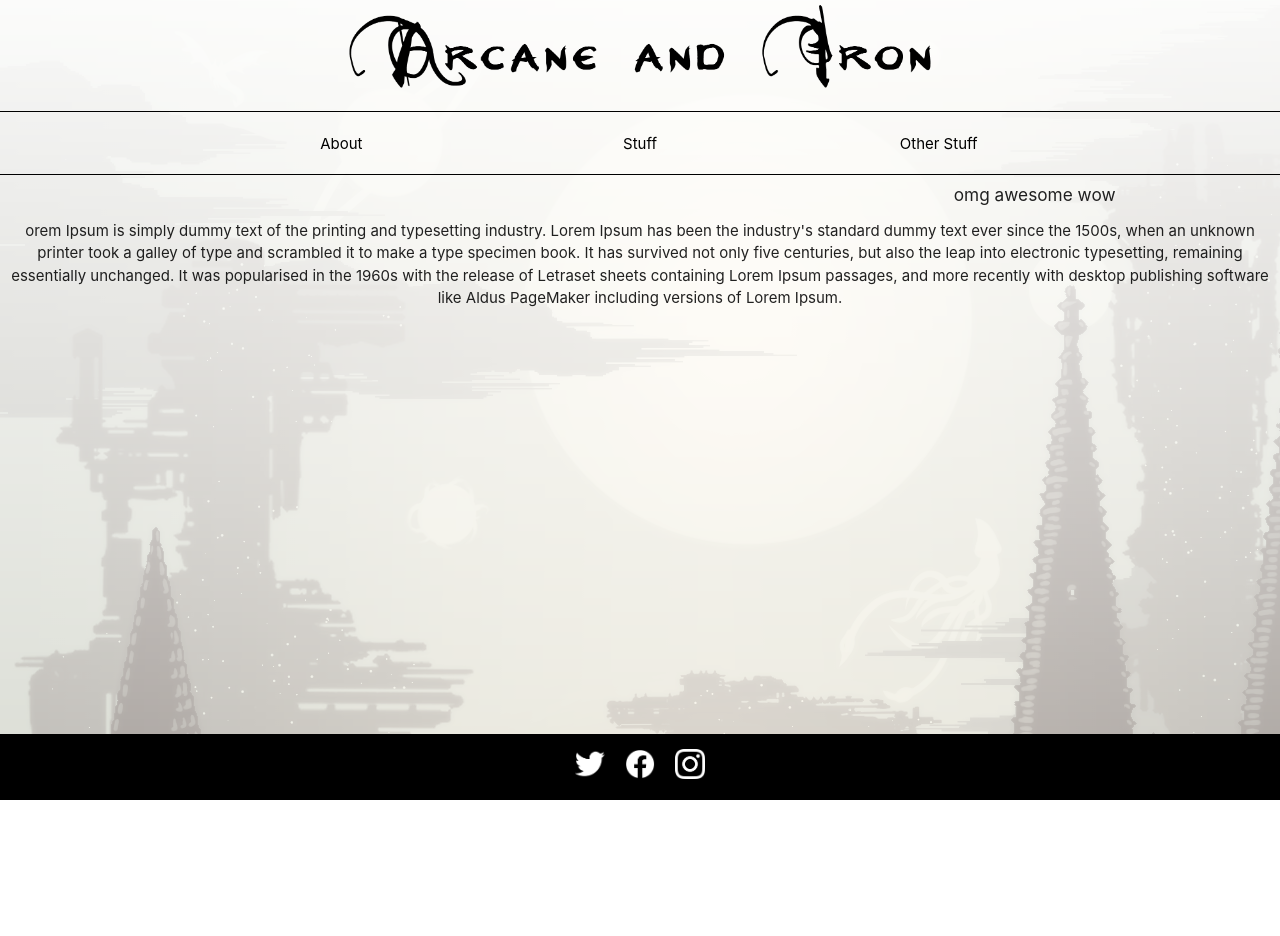
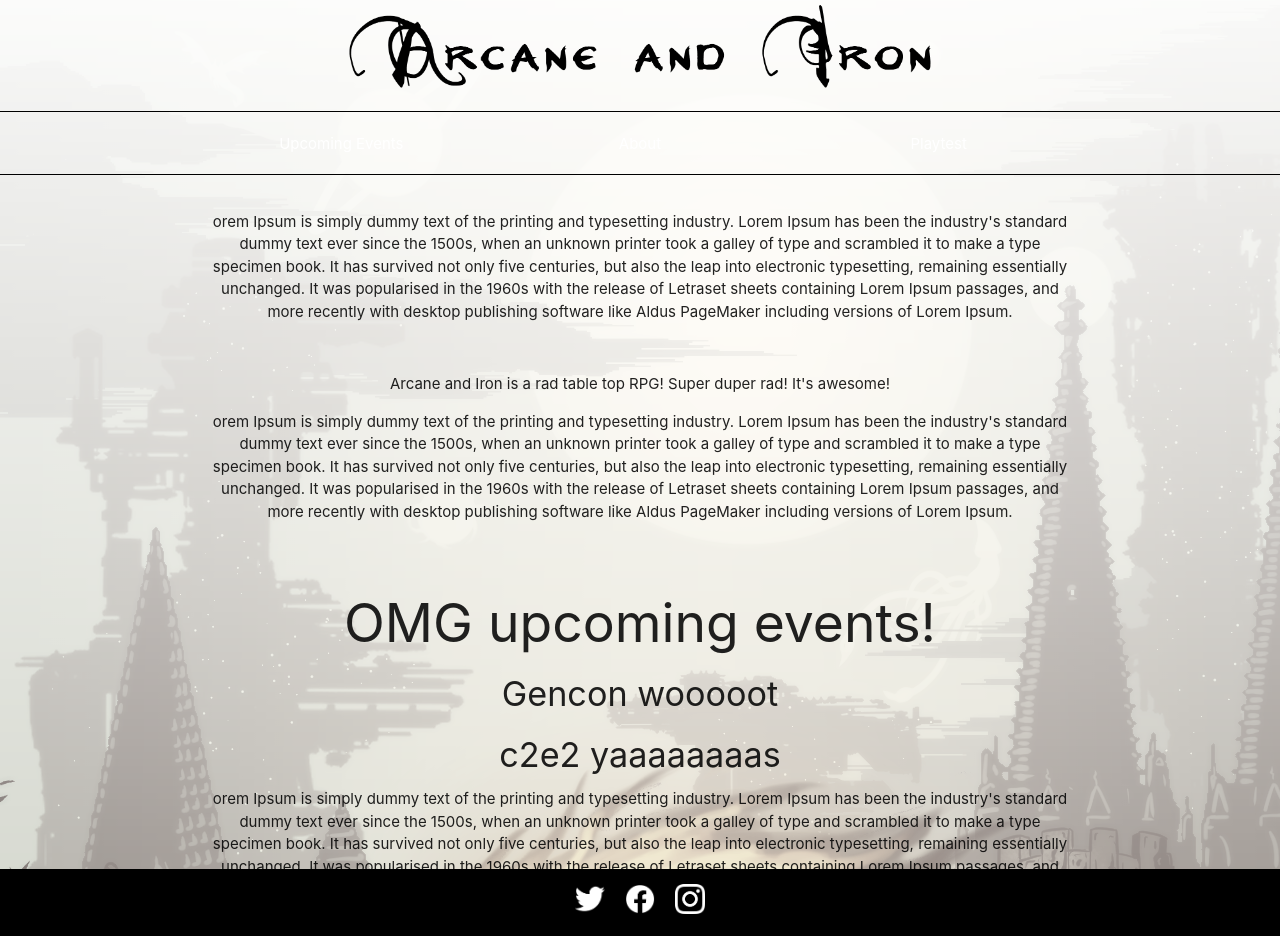
Before and after one commit to noracbyrd/arcaneandiron, a React (Create React App) app in the folder client/: page / in a window 1280 px wide. Before the commit the page ends 800 px from the top, so only its background shows below. Built offline with nearby package versions, Linux system fonts and the light colour scheme.

Commit message:
incorporated animated scroll feature

```diff
--- a/client/package.json
+++ b/client/package.json
@@ -8,7 +8,8 @@
     "@testing-library/user-event": "^7.2.1",
     "react": "^16.12.0",
     "react-dom": "^16.12.0",
-    "react-scripts": "3.3.1"
+    "react-scripts": "3.3.1",
+    "react-scroll": "^1.7.16"
   },
   "scripts": {
     "start": "react-scripts start",
--- a/client/src/App.js
+++ b/client/src/App.js
@@ -2,17 +2,32 @@ import React from 'react';
 import Logo from './components/Logo'
 import Footer from './components/Footer'
 import Nav from './components/Nav'
+import About from './components/About'
+import Events from './components/Events'
 import './App.css';
 
 function App() {
   return (
     <div className="App">
-      <Logo/>
-      <Nav/>
-      <div>
-        <h6>omg awesome wow</h6>
-        <p>orem Ipsum is simply dummy text of the printing and typesetting industry. Lorem Ipsum has been the industry's standard dummy text ever since the 1500s, when an unknown printer took a galley of type and scrambled it to make a type specimen book. It has survived not only five centuries, but also the leap into electronic typesetting, remaining essentially unchanged. It was popularised in the 1960s with the release of Letraset sheets containing Lorem Ipsum passages, and more recently with desktop publishing software like Aldus PageMaker including versions of Lorem Ipsum.</p>
+      <Logo />
+      <Nav />
+      <div className='container'>
+        <div className='row'>
+          <div className='col s12'>
+            <p>orem Ipsum is simply dummy text of the printing and typesetting industry. Lorem Ipsum has been the industry's standard dummy text ever since the 1500s, when an unknown printer took a galley of type and scrambled it to make a type specimen book. It has survived not only five centuries, but also the leap into electronic typesetting, remaining essentially unchanged. It was popularised in the 1960s with the release of Letraset sheets containing Lorem Ipsum passages, and more recently with desktop publishing software like Aldus PageMaker including versions of Lorem Ipsum.</p>
+          </div>
         </div>
+        <div className='row'>
+          <div className='col s12'>
+            <About />
+          </div>
+        </div>
+        <div className='row'>
+          <div className='col s12'>
+            <Events />
+          </div>
+        </div>
+      </div>
       <Footer />
     </div>
   );
--- /dev/null
+++ b/client/src/components/About/index.js
@@ -0,0 +1,12 @@
+import React from 'react'
+
+function About(props) {
+    return (
+        <div id='about'>
+            <p>Arcane and Iron is a rad table top RPG! Super duper rad! It's awesome!</p>
+            <p>orem Ipsum is simply dummy text of the printing and typesetting industry. Lorem Ipsum has been the industry's standard dummy text ever since the 1500s, when an unknown printer took a galley of type and scrambled it to make a type specimen book. It has survived not only five centuries, but also the leap into electronic typesetting, remaining essentially unchanged. It was popularised in the 1960s with the release of Letraset sheets containing Lorem Ipsum passages, and more recently with desktop publishing software like Aldus PageMaker including versions of Lorem Ipsum.</p>
+        </div>
+    )
+}
+
+export default About
--- /dev/null
+++ b/client/src/components/Events/index.js
@@ -0,0 +1,14 @@
+import React from 'react'
+
+function Events(props) {
+    return (
+        <div id='events'>
+            <h2>OMG upcoming events!</h2>
+            <h4>Gencon wooooot</h4>
+            <h4>c2e2 yaaaaaaaas</h4>
+            <p>orem Ipsum is simply dummy text of the printing and typesetting industry. Lorem Ipsum has been the industry's standard dummy text ever since the 1500s, when an unknown printer took a galley of type and scrambled it to make a type specimen book. It has survived not only five centuries, but also the leap into electronic typesetting, remaining essentially unchanged. It was popularised in the 1960s with the release of Letraset sheets containing Lorem Ipsum passages, and more recently with desktop publishing software like Aldus PageMaker including versions of Lorem Ipsum.</p>
+        </div>
+    )
+}
+
+export default Events
--- a/client/src/components/Nav/index.js
+++ b/client/src/components/Nav/index.js
@@ -1,4 +1,5 @@
 import React, { Component } from 'react'
+import { Link, animateScroll } from "react-scroll";
 import './style.css'
 
 class Nav extends Component {
@@ -9,17 +10,46 @@ class Nav extends Component {
                     <div className='row'>
                         <ul>
                             <div className='col s4'>
-                                <li className='navItem' id='nav1'>About</li>
+                                <li className='navItem' id='nav1'>
+                                    <Link
+                                        // activeClass="active"
+                                        to="events"
+                                        spy={true}
+                                        smooth={true}
+                                        offset={-70}
+                                        duration={500}
+                                    >
+                                        Upcoming Events</Link>
+                                </li>
                             </div>
                             <div className='col s4'>
                                 <div className='row'>
                                     <div className='col s4 offset-s4'>
-                                    <li className='navItem' id='nav2'>Stuff</li>
+                                        <li className='navItem' id='nav2'>
+                                        <Link
+                                        // activeClass="active"
+                                        to="about"
+                                        spy={true}
+                                        smooth={true}
+                                        offset={-70}
+                                        duration={500}
+                                    >
+                                        About</Link>
+                                            </li>
                                     </div>
                                 </div>
                             </div>
                             <div className='col s4'>
-                                <li className='navItem' id='nav3'>Other Stuff</li>
+                                <li className='navItem' id='nav3'>
+                                <Link
+                                        // activeClass="active"
+                                        to="playtest"
+                                        spy={true}
+                                        smooth={true}
+                                        offset={-70}
+                                        duration={500}
+                                    >
+                                        Playtest</Link></li>
                             </div>
                         </ul>
                     </div>
--- a/package.json
+++ b/package.json
@@ -28,7 +28,9 @@
     "concurrently": "^5.1.0",
     "dotenv": "^8.2.0",
     "express": "^4.17.1",
+    "if-env": "^1.0.4",
     "ifenv": "^0.1.1",
-    "morgan": "^1.9.1"
+    "morgan": "^1.9.1",
+    "react-scroll": "^1.7.16"
   }
 }
```
Also changed, not shown: client/src/components/Playtest/index.js (added, +8 -0 lines), 2 other files (tests, documents, lock files or other folders).
